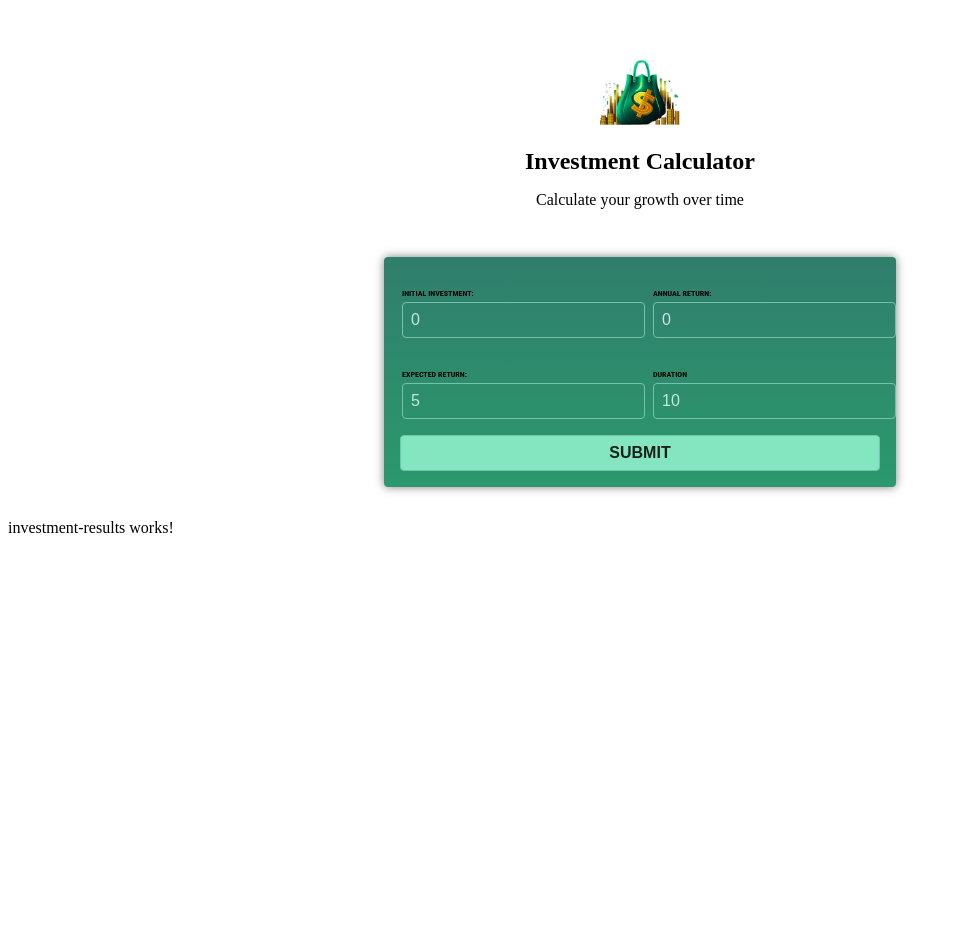
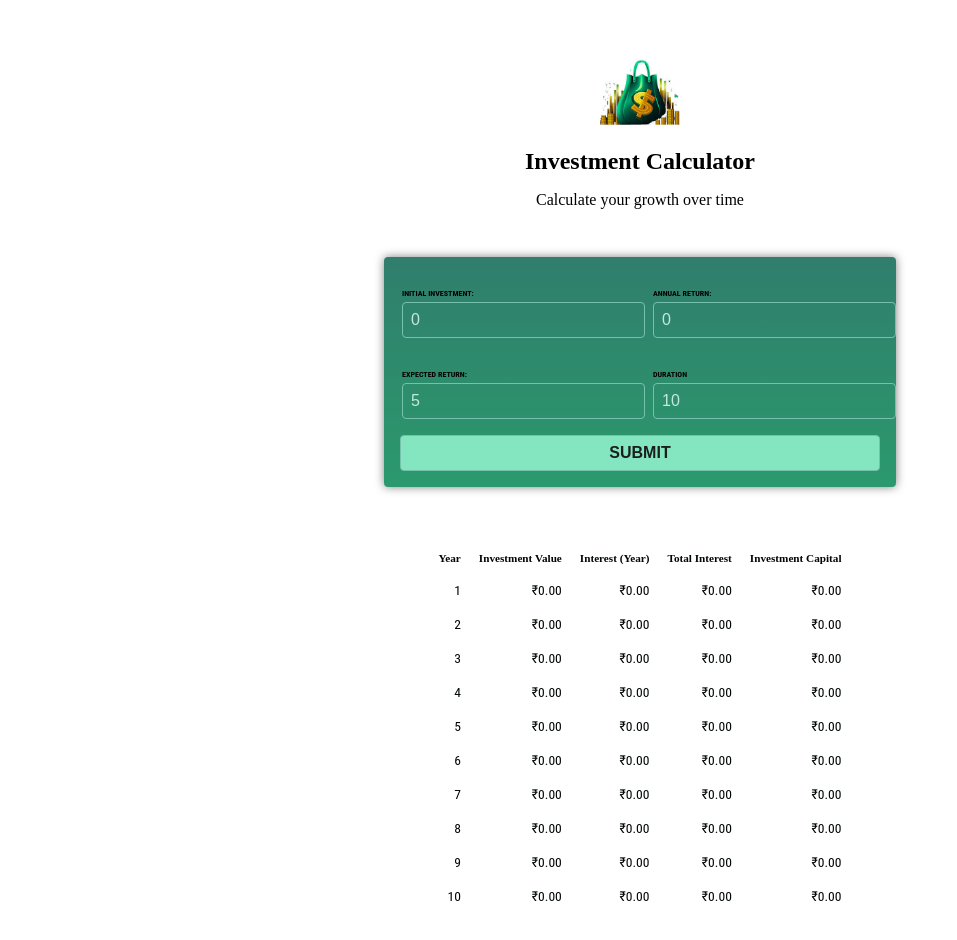
Before and after one commit to Hemanathan-C/AngularProject, an Angular app in the folder investment-calculator/: page / in a window 1280 px wide. Both pictures are taken after a click on the button "SUBMIT". Shown: the top 940 px of the page, without its empty margins (0-957 px from the left). Before the commit the page ends 800 px from the top, so only its background shows below. Built offline with nearby package versions, Linux system fonts and the light colour scheme.

Commit message:
results table added

```diff
--- a/investment-calculator/src/app/investment-results/investment-results.component.css
+++ b/investment-calculator/src/app/investment-results/investment-results.component.css
@@ -9,11 +9,11 @@ table {
 
 table thead {
   font-size: 0.7rem;
-  color: #83e6c0;
+  color: #010705;
 }
 
 table tbody {
   font-family: "Roboto Condensed", sans-serif;
   font-size: 0.85rem;
-  color: #c2e9e0;
+  color: #010705;
 }
--- a/investment-calculator/src/app/investment-results/investment-results.component.html
+++ b/investment-calculator/src/app/investment-results/investment-results.component.html
@@ -1 +1,27 @@
-<p>investment-results works!</p>
+@if (!results){
+    <p>Please enter some value and press "Calculate"</p>
+}
+@else{
+    <table>
+        <thead>
+            <tr>
+                <th>Year</th>
+                <th>Investment Value</th>
+                <th>Interest (Year)</th>
+                <th>Total Interest</th>
+                <th>Investment Capital</th>
+            </tr>
+        </thead>
+        <tbody>
+            @for (result of results; track result.year){
+                <tr>
+                    <td>{{ result.year }}</td>
+                    <td>{{ result.valueEndOfYear | currency : "INR" }}</td>
+                    <td>{{ result.interest | currency : "INR" }}</td>
+                    <td>{{ result.totalInterest | currency : "INR" }}</td>
+                    <td>{{ result.totalAmountInvested | currency : "INR" }}</td>
+                </tr>
+            }
+        </tbody>
+    </table>
+}
--- a/investment-calculator/src/app/investment-results/investment-results.component.ts
+++ b/investment-calculator/src/app/investment-results/investment-results.component.ts
@@ -1,8 +1,9 @@
+import { CurrencyPipe } from '@angular/common';
 import { Component, Input } from '@angular/core';
 
 @Component({
   selector: 'app-investment-results',
-  imports: [],
+  imports: [CurrencyPipe],
   templateUrl: './investment-results.component.html',
   styleUrl: './investment-results.component.css'
 })
```
